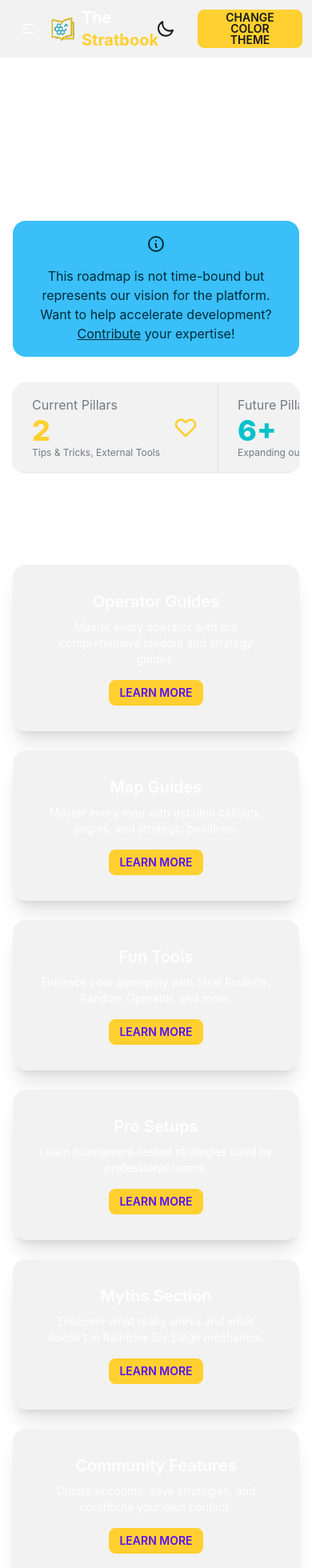
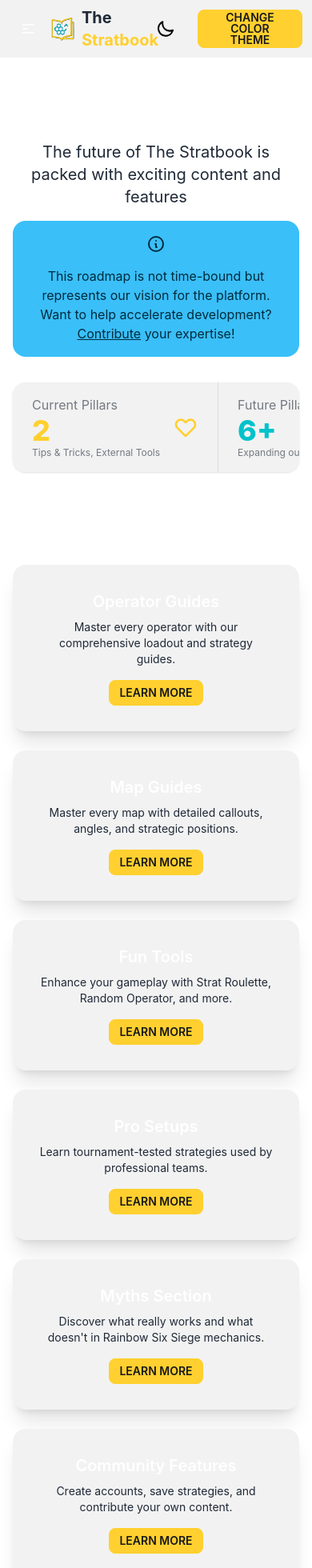
Before and after one commit to The-Stratbook/stratbook, a React (Create React App) app: page /coming-soon in a window 390 px wide. Shown: the top 1960 px of the page at 80% size. Built offline with nearby package versions, Linux system fonts and the light colour scheme; no server answers.

Commit message:
improved mobile styling

```diff
--- a/src/Home.jsx
+++ b/src/Home.jsx
@@ -62,10 +62,10 @@ const Home = () => {
               <h1 className="text-6xl font-extrabold mb-6 bg-clip-text bg-gradient-to-r leading-tight text-secondary">
                 Tactical FPS Strategies & Tips
               </h1>
-              <p className="mb-6 text-lg">
+              <p className="mb-6 text-lg text-base-content">
                 Elevate your gameplay with curated tips & tricks for tactical shooters. Designed for beginner and intermediate players to improve their skills and understanding.
               </p>
-              <div className="flex justify-center gap-4">
+              <div className="flex flex-col justify-center gap-4 md:flex-row space-y-2 md:space-y-0 md:space-x-2">
                 <Link to="/siege/tips" className="btn btn-primary btn-lg">
                   Explore Tips & Tricks
                 </Link>
--- a/src/components/Header.jsx
+++ b/src/components/Header.jsx
@@ -50,22 +50,22 @@ const Header = () => {
             <li>
               <Link to="/coming-soon">Coming Soon</Link>
               <ul className="p-2 bg-base-200">
-                <li><Link to="/coming-soon/operator-guides" className="text-primary">Operator Guides</Link></li>
-                <li><Link to="/coming-soon/map-guides" className="text-primary">Map Guides</Link></li>
-                <li><Link to="/coming-soon/pro-setups" className="text-primary">Pro Setups</Link></li>
-                <li><Link to="/coming-soon/meta-tier-lists" className="text-primary">Meta Tier Lists</Link></li>
+                <li><Link to="/coming-soon/operator-guides" className="text-base-content">Operator Guides</Link></li>
+                <li><Link to="/coming-soon/map-guides" className="text-base-content">Map Guides</Link></li>
+                <li><Link to="/coming-soon/pro-setups" className="text-base-content">Pro Setups</Link></li>
+                <li><Link to="/coming-soon/meta-tier-lists" className="text-base-content">Meta Tier Lists</Link></li>
                 <li>
-                  <Link to="/coming-soon/fun-tools" className="text-primary">Fun Tools</Link>
+                  <Link to="/coming-soon/fun-tools" className="text-base-content">Fun Tools</Link>
                   <ul className="p-2 bg-base-100">
                     <li><span className="opacity-60">Strat Roulette</span></li>
                     <li><span className="opacity-60">Random Operator</span></li>
                     <li><span className="opacity-60">Kill Board</span></li>
                   </ul>
                 </li>
-                <li><Link to="/coming-soon/myths-section" className="text-primary">Myths Section</Link></li>
-                <li><Link to="/coming-soon/educational-content" className="text-primary">Educational Content</Link></li>
-                <li><Link to="/coming-soon/community-features" className="text-primary">Community Features</Link></li>
-                <li><Link to="/coming-soon/site-improvements" className="text-primary">Site Improvements</Link></li>
+                <li><Link to="/coming-soon/myths-section" className="text-base-content">Myths Section</Link></li>
+                <li><Link to="/coming-soon/educational-content" className="text-base-content">Educational Content</Link></li>
+                <li><Link to="/coming-soon/community-features" className="text-base-content">Community Features</Link></li>
+                <li><Link to="/coming-soon/site-improvements" className="text-base-content">Site Improvements</Link></li>
               </ul>
             </li>
           </ul>
@@ -73,7 +73,7 @@ const Header = () => {
         <Link to="/" className="flex items-center text-xl font-bold">
           <img src="/images/general/logo.png" alt="Logo" className="h-8 w-8 mr-2" />
           <div className="flex flex-col">
-            <span>The</span>
+            <span className="text-base-content">The</span>
             <span className="text-primary">Stratbook</span>
           </div>
         </Link>
@@ -90,13 +90,13 @@ const Header = () => {
                   <Link to="/coming-soon" className="inline-block pr-1">Coming Soon</Link>
                 </summary>
                 <ul className="p-2 bg-base-200 z-[999]">
-                  <li><Link to="/coming-soon/operator-guides" className="hover:text-primary">Operator Guides</Link></li>
-                  <li><Link to="/coming-soon/map-guides" className="hover:text-primary">Map Guides</Link></li>
-                  <li><Link to="/coming-soon/pro-setups" className="hover:text-primary">Pro Setups</Link></li>
-                  <li><Link to="/coming-soon/meta-tier-lists" className="hover:text-primary">Meta Tier Lists</Link></li>
+                  <li><Link to="/coming-soon/operator-guides" className="hover:text-base-content">Operator Guides</Link></li>
+                  <li><Link to="/coming-soon/map-guides" className="hover:text-base-content">Map Guides</Link></li>
+                  <li><Link to="/coming-soon/pro-setups" className="hover:text-base-content">Pro Setups</Link></li>
+                  <li><Link to="/coming-soon/meta-tier-lists" className="hover:text-base-content">Meta Tier Lists</Link></li>
                   <li tabIndex={0}>
                     <details>
-                      <summary className="hover:text-primary">
+                      <summary className="hover:text-base-content">
                         <Link to="/coming-soon/fun-tools">Fun Tools</Link>
                       </summary>
                       <ul className="p-2 bg-base-100">
@@ -106,10 +106,10 @@ const Header = () => {
                       </ul>
                     </details>
                   </li>
-                  <li><Link to="/coming-soon/myths-section" className="hover:text-primary">Myths Section</Link></li>
-                  <li><Link to="/coming-soon/educational-content" className="hover:text-primary">Educational Content</Link></li>
-                  <li><Link to="/coming-soon/community-features" className="hover:text-primary">Community Features</Link></li>
-                  <li><Link to="/coming-soon/site-improvements" className="hover:text-primary">Site Improvements</Link></li>
+                  <li><Link to="/coming-soon/myths-section" className="hover:text-base-content">Myths Section</Link></li>
+                  <li><Link to="/coming-soon/educational-content" className="hover:text-base-content">Educational Content</Link></li>
+                  <li><Link to="/coming-soon/community-features" className="hover:text-base-content">Community Features</Link></li>
+                  <li><Link to="/coming-soon/site-improvements" className="hover:text-base-content">Site Improvements</Link></li>
                 </ul>
               </details>
             </li>
@@ -119,7 +119,7 @@ const Header = () => {
         <div className="flex items-center">
           {/* Background Theme Toggle */}
           <div className="flex items-center mr-2">
-            <label className="swap swap-rotate">
+            <label className="swap swap-rotate text-white fill-current">
               {/* Hidden checkbox controls the state */}
               <input
                 type="checkbox"
@@ -129,12 +129,12 @@ const Header = () => {
               />
 
               {/* Sun icon - shows when checkbox is checked (dark mode) */}
-              <svg className="swap-on fill-current w-6 h-6" xmlns="http://www.w3.org/2000/svg" viewBox="0 0 24 24">
+              <svg className="swap-on w-6 h-6 text-white" xmlns="http://www.w3.org/2000/svg" viewBox="0 0 24 24">
                 <path d="M5.64,17l-.71.71a1,1,0,0,0,0,1.41,1,1,0,0,0,1.41,0l.71-.71A1,1,0,0,0,5.64,17ZM5,12a1,1,0,0,0-1-1H3a1,1,0,0,0,0,2H4A1,1,0,0,0,5,12Zm7-7a1,1,0,0,0,1-1V3a1,1,0,0,0-2,0V4A1,1,0,0,0,12,5ZM5.64,7.05a1,1,0,0,0,.7.29,1,1,0,0,0,.71-.29,1,1,0,0,0,0-1.41l-.71-.71A1,1,0,0,0,4.93,6.34Zm12,.29a1,1,0,0,0,.7-.29l.71-.71a1,1,0,1,0-1.41-1.41L17,5.64a1,1,0,0,0,0,1.41A1,1,0,0,0,17.66,7.34ZM21,11H20a1,1,0,0,0,0,2h1a1,1,0,0,0,0-2Zm-9,8a1,1,0,0,0-1,1v1a1,1,0,0,0,2,0V20A1,1,0,0,0,12,19ZM18.36,17A1,1,0,0,0,17,18.36l.71.71a1,1,0,0,0,1.41,0,1,1,0,0,0,0-1.41ZM12,6.5A5.5,5.5,0,1,0,17.5,12,5.51,5.51,0,0,0,12,6.5Zm0,9A3.5,3.5,0,1,1,15.5,12,3.5,3.5,0,0,1,12,15.5Z" />
               </svg>
 
               {/* Moon icon - shows when checkbox is unchecked (light mode) */}
-              <svg className="swap-off fill-current w-6 h-6" xmlns="http://www.w3.org/2000/svg" viewBox="0 0 24 24">
+              <svg className="swap-off w-6 h-6 text-black" xmlns="http://www.w3.org/2000/svg" viewBox="0 0 24 24">
                 <path d="M21.64,13a1,1,0,0,0-1.05-.14,8.05,8.05,0,0,1-3.37.73A8.15,8.15,0,0,1,9.08,5.49a8.59,8.59,0,0,1,.25-2A1,1,0,0,0,8,2.36,10.14,10.14,0,1,0,22,14.05,1,1,0,0,0,21.64,13Zm-9.5,6.69A8.14,8.14,0,0,1,7.08,5.22v.27A10.15,10.15,0,0,0,17.22,15.63a9.79,9.79,0,0,0,2.1-.22A8.11,8.11,0,0,1,12.14,19.73Z" />
               </svg>
             </label>
@@ -142,7 +142,7 @@ const Header = () => {
 
           {/* Color Theme Dropdown */}
           <div className="dropdown dropdown-end ml-4">
-            <label tabIndex={0} className="btn btn-outline btn-primary m-1">
+            <label tabIndex={0} className="btn btn-primary m-1 text-base-content">
               Change Color Theme
             </label>
             <ul
--- a/src/index.css
+++ b/src/index.css
@@ -28,6 +28,37 @@ code {
   --color-secondary-content: #141411;
   --color-accent: #8f8f9f;
   --color-accent-content: #151420;
+  --color-neutral: #1e1e2f;
+  --color-neutral-content: #d4d4d8;
+  --color-info: #2563eb;
+  --color-info-content: #17171b;
+  --color-success: #10b981;
+  --color-success-content: oklch(17.112% 0.017 144.778);
+  --color-warning: #f59e0b;
+  --color-warning-content: oklch(17.113% 0.016 74.427);
+  --color-error: #ef4444;
+  --color-error-content: oklch(17.102% 0.015 16.886);
+  --radius-selector: 1rem;
+  --radius-field: 0.5rem;
+  --radius-box: 1rem;
+  --size-selector: 0.25rem;
+  --size-field: 0.25rem;
+  --border: 1px;
+  --depth: 0;
+  --noise: 0;
+}
+
+[data-theme="light"] {
+  --color-base-100: oklch(25.33% 0.016 252.42);
+  --color-base-200: oklch(23.26% 0.014 253.1);
+  --color-base-300: oklch(21.15% 0.012 254.09);
+  --color-base-content: #d4d4d8;
+  --color-primary: #ffc857;
+  --color-primary-content: #d4d4d8;
+  --color-secondary: #37f0f7;
+  --color-secondary-content: #d4d4d8;
+  --color-accent: #8f8f9f;
+  --color-accent-content: #d4d4d8;
   --color-neutral: #1e1e2f;
   --color-neutral-content: #d4d4d8;
   --color-info: #2563eb;
--- a/src/pages/ComingSoon.jsx
+++ b/src/pages/ComingSoon.jsx
@@ -80,7 +80,7 @@ const ComingSoon = () => {
       <div className="container mx-auto p-4 max-w-6xl">
         <div className="mb-8 text-center">
           <h1 className="text-4xl font-bold mb-2">Our Roadmap</h1>
-          <p className="text-xl mb-4">
+          <p className="text-xl mb-4 text-base-content">
             The future of The Stratbook is packed with exciting content and features
           </p>
           <div className="max-w-3xl mx-auto">
@@ -142,9 +142,9 @@ const ComingSoon = () => {
             <Link to="/coming-soon/operator-guides" className="card bg-base-200 shadow-xl hover:shadow-2xl transition-all duration-300 hover:-translate-y-1">
               <div className="card-body items-center text-center">
                 <h3 className="card-title text-xl">Operator Guides</h3>
-                <p className="text-sm">Master every operator with our comprehensive loadout and strategy guides.</p>
+                <p className="text-sm text-base-content">Master every operator with our comprehensive loadout and strategy guides.</p>
                 <div className="card-actions mt-2">
-                  <span className="btn btn-sm btn-outline btn-primary">Learn More</span>
+                  <span className="btn btn-sm btn-primary">Learn More</span>
                 </div>
               </div>
             </Link>
@@ -152,9 +152,9 @@ const ComingSoon = () => {
             <Link to="/coming-soon/map-guides" className="card bg-base-200 shadow-xl hover:shadow-2xl transition-all duration-300 hover:-translate-y-1">
               <div className="card-body items-center text-center">
                 <h3 className="card-title text-xl">Map Guides</h3>
-                <p className="text-sm">Master every map with detailed callouts, angles, and strategic positions.</p>
+                <p className="text-sm text-base-content">Master every map with detailed callouts, angles, and strategic positions.</p>
                 <div className="card-actions mt-2">
-                  <span className="btn btn-sm btn-outline btn-primary">Learn More</span>
+                  <span className="btn btn-sm btn-primary">Learn More</span>
                 </div>
               </div>
             </Link>
@@ -162,9 +162,9 @@ const ComingSoon = () => {
             <Link to="/coming-soon/fun-tools" className="card bg-base-200 shadow-xl hover:shadow-2xl transition-all duration-300 hover:-translate-y-1">
               <div className="card-body items-center text-center">
                 <h3 className="card-title text-xl">Fun Tools</h3>
-                <p className="text-sm">Enhance your gameplay with Strat Roulette, Random Operator, and more.</p>
+                <p className="text-sm text-base-content">Enhance your gameplay with Strat Roulette, Random Operator, and more.</p>
                 <div className="card-actions mt-2">
-                  <span className="btn btn-sm btn-outline btn-primary">Learn More</span>
+                  <span className="btn btn-sm btn-primary">Learn More</span>
                 </div>
               </div>
             </Link>
@@ -174,9 +174,9 @@ const ComingSoon = () => {
             <Link to="/coming-soon/pro-setups" className="card bg-base-200 shadow-xl hover:shadow-2xl transition-all duration-300 hover:-translate-y-1">
               <div className="card-body items-center text-center">
                 <h3 className="card-title text-xl">Pro Setups</h3>
-                <p className="text-sm">Learn tournament-tested strategies used by professional teams.</p>
+                <p className="text-sm text-base-content">Learn tournament-tested strategies used by professional teams.</p>
                 <div className="card-actions mt-2">
-                  <span className="btn btn-sm btn-outline btn-primary">Learn More</span>
+                  <span className="btn btn-sm btn-primary">Learn More</span>
                 </div>
               </div>
             </Link>
@@ -184,9 +184,9 @@ const ComingSoon = () => {
             <Link to="/coming-soon/myths-section" className="card bg-base-200 shadow-xl hover:shadow-2xl transition-all duration-300 hover:-translate-y-1">
               <div className="card-body items-center text-center">
                 <h3 className="card-title text-xl">Myths Section</h3>
-                <p className="text-sm">Discover what really works and what doesn't in Rainbow Six Siege mechanics.</p>
+                <p className="text-sm text-base-content">Discover what really works and what doesn't in Rainbow Six Siege mechanics.</p>
                 <div className="card-actions mt-2">
-                  <span className="btn btn-sm btn-outline btn-primary">Learn More</span>
+                  <span className="btn btn-sm btn-primary">Learn More</span>
                 </div>
               </div>
             </Link>
@@ -194,9 +194,9 @@ const ComingSoon = () => {
             <Link to="/coming-soon/community-features" className="card bg-base-200 shadow-xl hover:shadow-2xl transition-all duration-300 hover:-translate-y-1">
               <div className="card-body items-center text-center">
                 <h3 className="card-title text-xl">Community Features</h3>
-                <p className="text-sm">Create accounts, save strategies, and contribute your own content.</p>
+                <p className="text-sm text-base-content">Create accounts, save strategies, and contribute your own content.</p>
                 <div className="card-actions mt-2">
-                  <span className="btn btn-sm btn-outline btn-primary">Learn More</span>
+                  <span className="btn btn-sm btn-primary">Learn More</span>
                 </div>
               </div>
             </Link>
@@ -206,9 +206,9 @@ const ComingSoon = () => {
             <Link to="/coming-soon/meta-tier-lists" className="card bg-base-200 shadow-xl hover:shadow-2xl transition-all duration-300 hover:-translate-y-1">
               <div className="card-body items-center text-center">
                 <h3 className="card-title text-xl">Meta Tier Lists</h3>
-                <p className="text-sm">Stay updated with the current meta and most effective strategies.</p>
+                <p className="text-sm text-base-content">Stay updated with the current meta and most effective strategies.</p>
                 <div className="card-actions mt-2">
-                  <span className="btn btn-sm btn-outline btn-primary">Learn More</span>
+                  <span className="btn btn-sm btn-primary">Learn More</span>
                 </div>
               </div>
             </Link>
@@ -216,9 +216,9 @@ const ComingSoon = () => {
             <Link to="/coming-soon/educational-content" className="card bg-base-200 shadow-xl hover:shadow-2xl transition-all duration-300 hover:-translate-y-1">
               <div className="card-body items-center text-center">
                 <h3 className="card-title text-xl">Educational Content</h3>
-                <p className="text-sm">Learn fundamental concepts and advanced techniques to improve your gameplay.</p>
+                <p className="text-sm text-base-content">Learn fundamental concepts and advanced techniques to improve your gameplay.</p>
                 <div className="card-actions mt-2">
-                  <span className="btn btn-sm btn-outline btn-primary">Learn More</span>
+                  <span className="btn btn-sm btn-primary">Learn More</span>
                 </div>
               </div>
             </Link>
@@ -226,9 +226,9 @@ const ComingSoon = () => {
             <Link to="/coming-soon/site-improvements" className="card bg-base-200 shadow-xl hover:shadow-2xl transition-all duration-300 hover:-translate-y-1">
               <div className="card-body items-center text-center">
                 <h3 className="card-title text-xl">Site Improvements</h3>
-                <p className="text-sm">Enhanced filtering, powerful search, and improved mobile experience.</p>
+                <p className="text-sm text-base-content">Enhanced filtering, powerful search, and improved mobile experience.</p>
                 <div className="card-actions mt-2">
-                  <span className="btn btn-sm btn-outline btn-primary">Learn More</span>
+                  <span className="btn btn-sm btn-primary">Learn More</span>
                 </div>
               </div>
             </Link>
@@ -265,7 +265,7 @@ const ComingSoon = () => {
 
                       return (
                         <li key={itemIndex} className="flex items-start">
-                          <div className={`badge ${item.status === 'completed' ? 'badge-success' : item.status === 'in-progress' ? 'badge-warning' : 'badge-outline'} mr-2 mt-1`}>
+                          <div className={`badge ${item.status === 'completed' ? 'badge-success' : item.status === 'in-progress' ? 'badge-warning' : 'badge-outline'} mr-2 mt-1 px-3 whitespace-nowrap`}>
                             {item.status === 'completed' ? 'Completed' : item.status === 'in-progress' ? 'In Progress' : 'Planned'}
                           </div>
                           <div>
@@ -292,7 +292,7 @@ const ComingSoon = () => {
         <div className="card bg-base-300 shadow-xl mb-12">
           <div className="card-body">
             <h2 className="card-title text-2xl mb-4">Get Involved</h2>
-            <p className="mb-4">
+            <p className="mb-4 text-base-content">
               We're passionate about building the ultimate resource for tactical FPS players, but we need your help!
               Here's how you can contribute to accelerating this roadmap:
             </p>
@@ -300,17 +300,17 @@ const ComingSoon = () => {
             <div className="grid grid-cols-1 md:grid-cols-3 gap-4 mt-4">
               <div className="bg-base-200 p-4 rounded-lg">
                 <h3 className="font-bold text-primary">Share Content</h3>
-                <p className="text-sm">Submit your strategies, tips, or content ideas to help us grow our knowledge base.</p>
+                <p className="text-sm text-base-content">Submit your strategies, tips, or content ideas to help us grow our knowledge base.</p>
               </div>
 
               <div className="bg-base-200 p-4 rounded-lg">
                 <h3 className="font-bold text-primary">Development Help</h3>
-                <p className="text-sm">Contribute to our open-source codebase if you have web development skills.</p>
+                <p className="text-sm text-base-content">Contribute to our open-source codebase if you have web development skills.</p>
               </div>
 
               <div className="bg-base-200 p-4 rounded-lg">
                 <h3 className="font-bold text-primary">Spread the Word</h3>
-                <p className="text-sm">Tell other players about The Stratbook to help grow our community.</p>
+                <p className="text-sm text-base-content">Tell other players about The Stratbook to help grow our community.</p>
               </div>
             </div>
 
@@ -331,7 +331,7 @@ const ComingSoon = () => {
                 When will these features be released?
               </div>
               <div className="collapse-content">
-                <p>Our roadmap isn't time-bound as we're focusing on quality over speed. Features will be released as they're completed, with priority given to the most requested items. Join our Discord for the latest updates!</p>
+                <p className="text-base-content">Our roadmap isn't time-bound as we're focusing on quality over speed. Features will be released as they're completed, with priority given to the most requested items. Join our Discord for the latest updates!</p>
               </div>
             </div>
 
@@ -341,7 +341,7 @@ const ComingSoon = () => {
                 How can I request a specific feature?
               </div>
               <div className="collapse-content">
-                <p>You can suggest features through our Discord server or by creating an issue on our GitHub repository. We review all community suggestions and prioritize those with the most demand.</p>
+                <p className="text-base-content">You can suggest features through our Discord server or by creating an issue on our GitHub repository. We review all community suggestions and prioritize those with the most demand.</p>
               </div>
             </div>
 
@@ -351,7 +351,7 @@ const ComingSoon = () => {
                 Will you expand beyond Rainbow Six Siege?
               </div>
               <div className="collapse-content">
-                <p>Yes! While our initial focus is on Rainbow Six Siege, we plan to expand to other tactical FPS games in the future. Our platform is being built with this scalability in mind.</p>
+                <p className="text-base-content">Yes! While our initial focus is on Rainbow Six Siege, we plan to expand to other tactical FPS games in the future. Our platform is being built with this scalability in mind.</p>
               </div>
             </div>
 
@@ -361,7 +361,7 @@ const ComingSoon = () => {
                 How can I stay updated on new features?
               </div>
               <div className="collapse-content">
-                <p>Follow us on social media and join our Discord server for the latest updates on feature releases and development progress.</p>
+                <p className="text-base-content">Follow us on social media and join our Discord server for the latest updates on feature releases and development progress.</p>
               </div>
             </div>
           </div>
```
Also changed, not shown: src/pages/Contribute.jsx (+11 -12 lines), src/pages/ExternalTools.jsx (+5 -5 lines).
